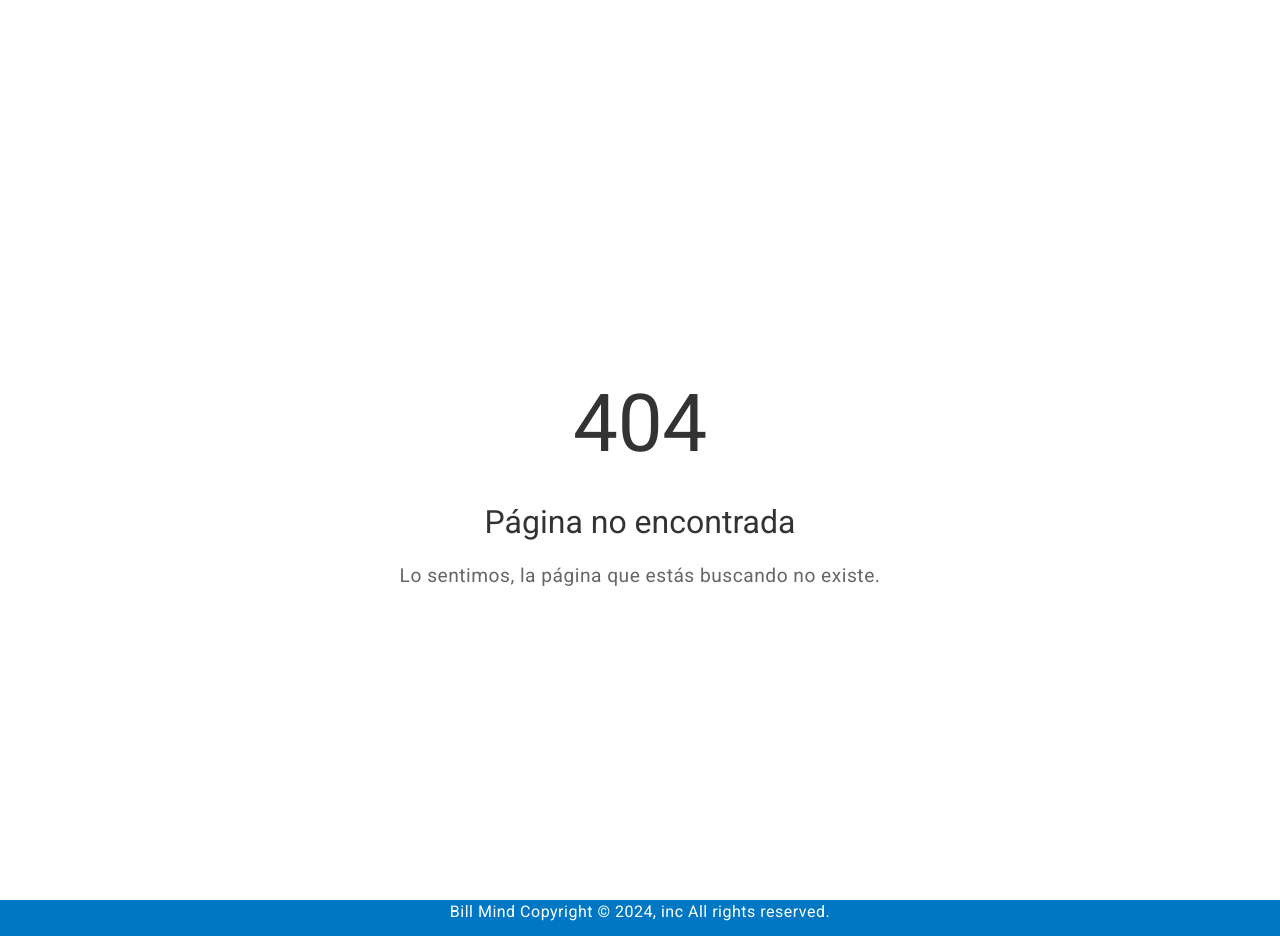
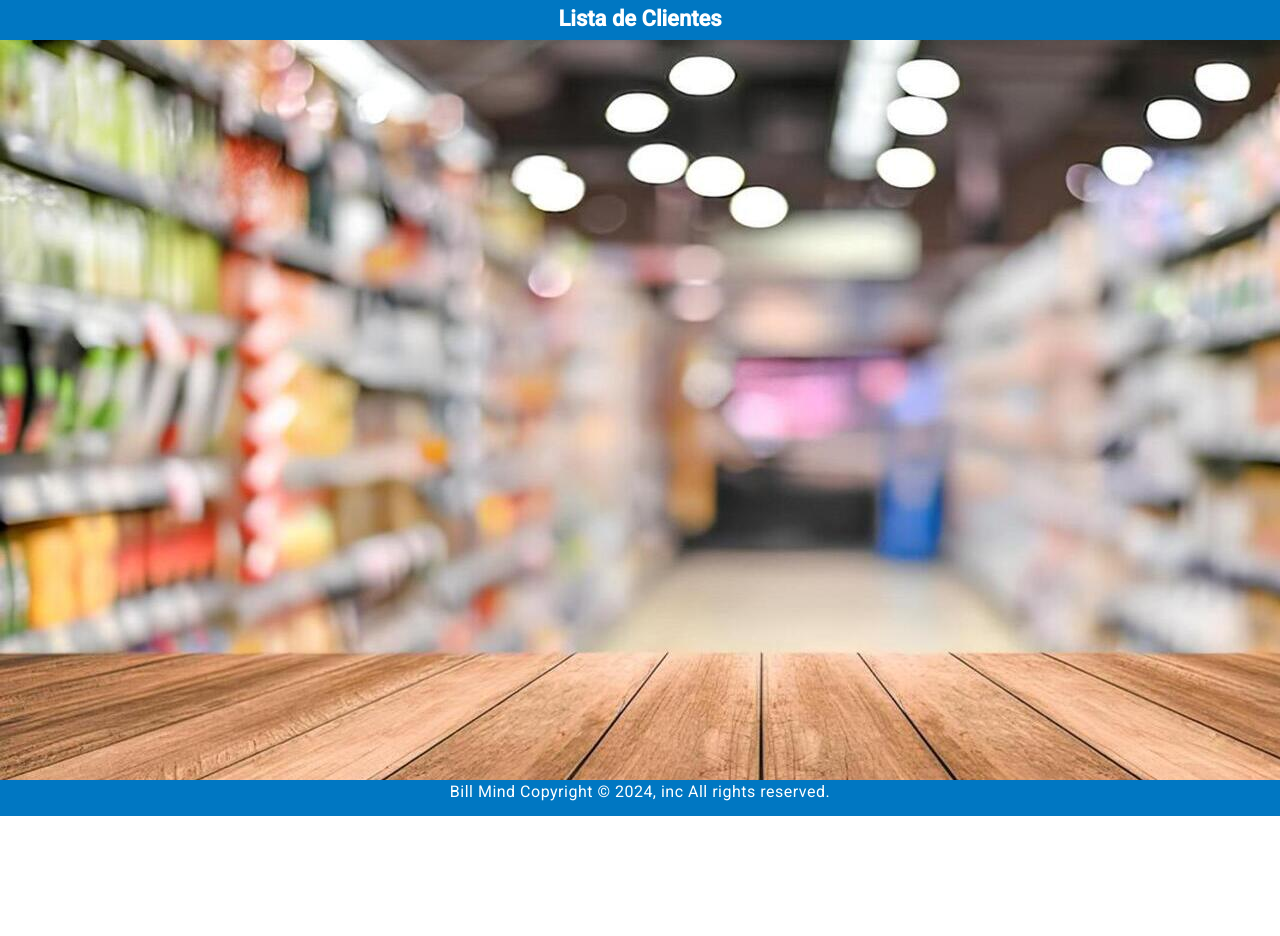
Before and after one commit to JosArr/Finanzas, an Angular app: page /clientList in a window 1280 px wide. Before the commit this address had no page. After the commit the page ends 816 px from the top, so only its background shows below. Built offline with nearby package versions, Linux system fonts and the light colour scheme.

Commit message:
delete client options

```diff
--- a/src/app/app-routing.module.ts
+++ b/src/app/app-routing.module.ts
@@ -3,10 +3,12 @@ import {RouterModule, Routes} from "@angular/router";
 import {LoginManagerComponent} from "./components/login-manager/login-manager.component";
 import {ManagerMenuComponent} from "./components/manager-menu/manager-menu.component";
 import {PageNotFoundComponent} from "./components/page-not-found/page-not-found.component";
+import {ClientListComponent} from "./components/client-list/client-list.component";
 
 const routes: Routes = [
   { path: 'loginManager', component: LoginManagerComponent },
   { path: 'managerMenu', component: ManagerMenuComponent },
+  { path: 'clientList', component: ClientListComponent},
   { path: '', redirectTo: 'loginManager', pathMatch: 'full' },
   { path: '**', component: PageNotFoundComponent },
 ];
--- a/src/app/components/client-list/client-list.component.css
+++ b/src/app/components/client-list/client-list.component.css
@@ -1,3 +1,12 @@
+.ClientListScreen {
+  background: url(../../../assets/images/menuBanner.jpeg) no-repeat fixed;
+  display: flex;
+  flex-direction: column;
+  align-items: center;
+  padding-top: 20px;
+  height: 95vh;
+}
+
 .clientListTab{
   color: #FFFFFF;
   padding-top: 15px;
```
